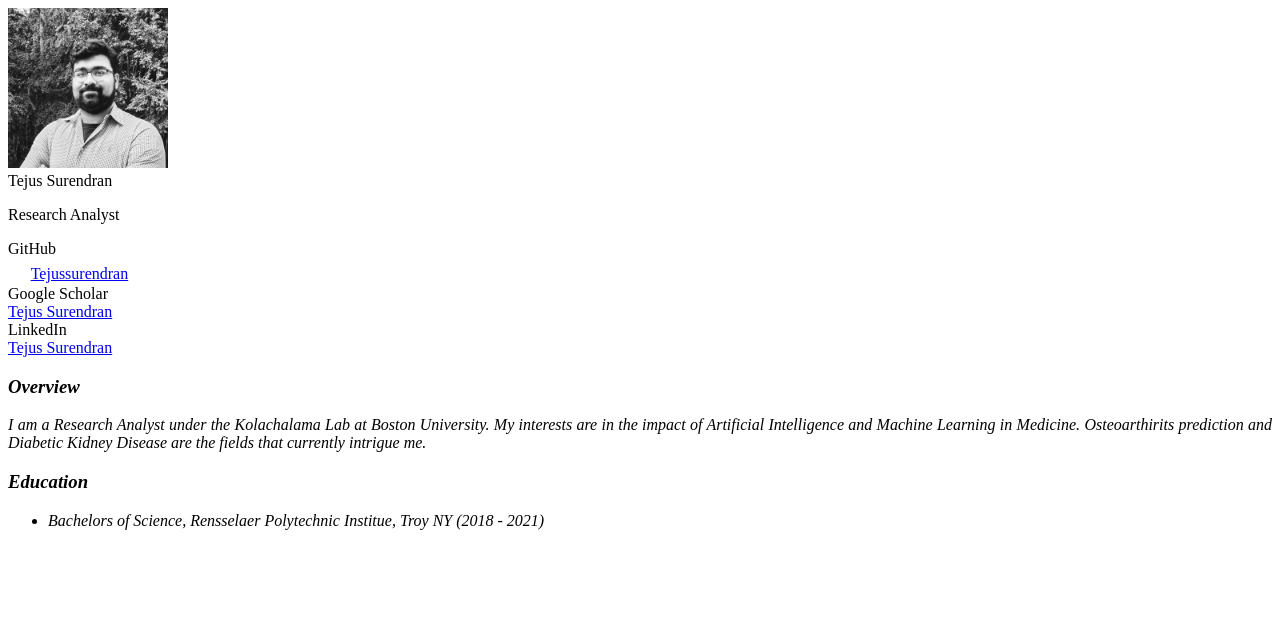
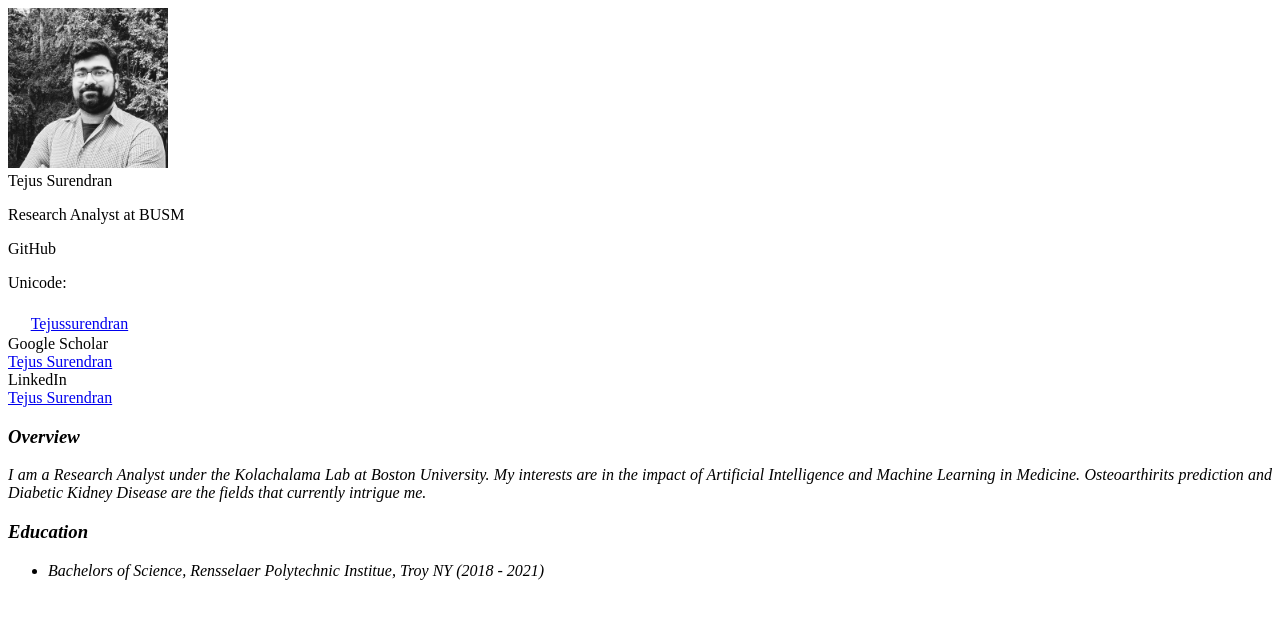
Before and after one commit to Tejussurendran/tejussurendran.github.io, a plain HTML site: page index.html in a window 1280 px wide. Drawn offline with Linux system fonts and the light colour scheme.

Commit message:
Update index.html

```diff
--- a/index.html
+++ b/index.html
@@ -12,7 +12,7 @@
 					Tejus Surendran
 				</div>
 				<p><div class="smallhead">
-					Research Analyst
+					Research Analyst at BUSM
 				</div></p>
 	</div>
 </div>
@@ -33,6 +33,7 @@
 		<div class="pad-left note">
 			<div class="smallspacer"></div>
 			<!-- <i class="fa fa-github"></i> -->
+			<p>Unicode:</p>
 			<i style="font-size:24px" class="fa">&#xf09b;</i>
 			<a class="off" href="https://github.com/Tejussurendran">Tejussurendran</a>
 		</div>
```
